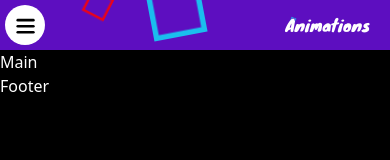
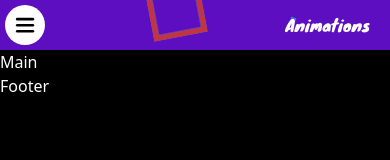
Before and after one commit to Rezzzero/animations, a React (Vite) app: page / in a window 390 px wide. Shown: the top 160 px of the page. Built offline with nearby package versions, Linux system fonts and the light colour scheme.

Commit message:
fix some navbar and sidebar menu icon styles

```diff
--- a/src/components/navigation/navbar/Navbar.tsx
+++ b/src/components/navigation/navbar/Navbar.tsx
@@ -29,14 +29,14 @@ export const Navbar = () => {
   return (
     <>
       <div className="flex w-full bg-violet-800 h-[50px] overflow-hidden relative">
-        <div className="container mx-auto sm:py-5 sm:px-0 flex knewave lg:text-xl xl:text-2xl items-center relative z-20">
-          <div className="fixed top-0 left-0 w-full z-20 sm:hidden">
+        <div className="fixed top-1/2 transform -translate-y-1/2 left-0 w-full z-20 sm:hidden">
           <Sidebar
             isOpen={isOpen}
             setIsOpen={setIsOpen}
             containerRef={containerRef}
           />
         </div>
+        <div className="container mx-auto sm:py-5 sm:px-0 flex knewave lg:text-xl xl:text-2xl items-center relative z-10">
           <Link to="/" className="absolute right-5 sm:left-5 w-fit">
             Animations
           </Link>
--- a/src/components/navigation/sidebar/Sidebar.tsx
+++ b/src/components/navigation/sidebar/Sidebar.tsx
@@ -152,7 +152,7 @@ const MenuToggle = ({
       isOpen ? "text-white" : "text-black"
     } transition-colors duration-300 ease-in-out`}
   >
-    <svg width="20" height="20" viewBox="0 0 23 23">
+    <svg width="21" height="20" viewBox="0 0 23 23">
       <Path
         variants={{
           closed: { d: "M 2 2.5 L 20 2.5" },
@@ -213,8 +213,8 @@ const toggleContainer: React.CSSProperties = {
   display: "flex",
   alignItems: "center",
   justifyContent: "center",
-  top: 18,
-  left: 15,
+  top: 17,
+  left: 14,
   width: 22,
   height: 20,
   borderRadius: "50%",
```
Lines whose indentation alone changed are shown as unchanged.
